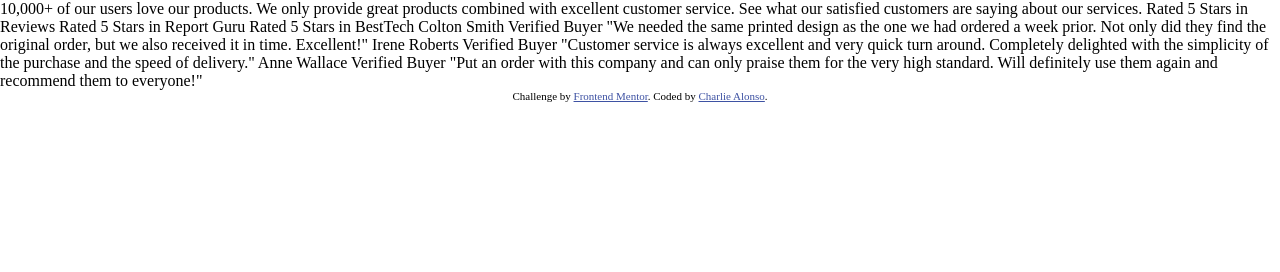
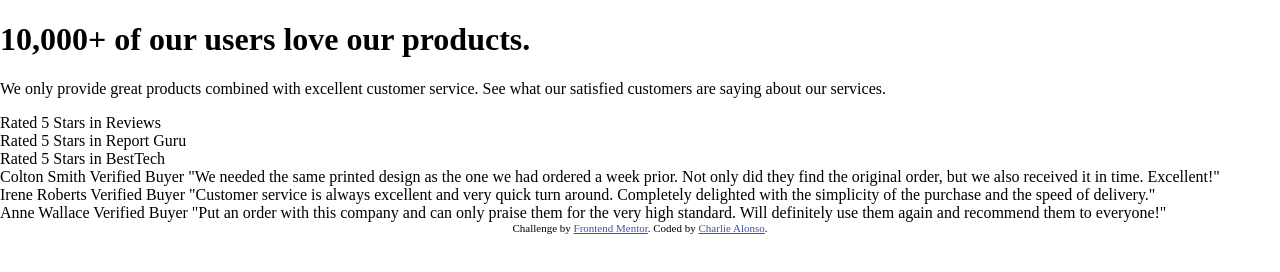
Before and after one commit to Charlie025x/Social-proof-section, a plain HTML site: page index.html in a window 1280 px wide. Drawn offline with Linux system fonts and the light colour scheme.

Commit message:
gave basic classes and structure to html data

```diff
--- a/index.html
+++ b/index.html
@@ -20,30 +20,41 @@
 
   <body>
 
-    10,000+ of our users love our products.
+    <div class="heading-card">
+      <h1>10,000+ of our users love our products.</h1>
+      <p>We only provide great products combined with excellent customer service.
+        See what our satisfied customers are saying about our services.</p>
+    </div>
 
-    We only provide great products combined with excellent customer service.
-    See what our satisfied customers are saying about our services.
+    <div class="star-rating-container">
+      <div class="star-rating-card">Rated 5 Stars in Reviews</div>
+      <div class="star-rating-card">Rated 5 Stars in Report Guru</div>
+      <div class="star-rating-card">Rated 5 Stars in BestTech</div>
+    </div>
 
-    Rated 5 Stars in Reviews
-    Rated 5 Stars in Report Guru
-    Rated 5 Stars in BestTech
-
+    <div class="review-container">
+      <div class="review-card">
         Colton Smith
         Verified Buyer
         "We needed the same printed design as the one we had ordered a week prior.
         Not only did they find the original order, but we also received it in time.
         Excellent!"
+      </div>
 
+      <div class="review-card">
         Irene Roberts
         Verified Buyer
         "Customer service is always excellent and very quick turn around. Completely
         delighted with the simplicity of the purchase and the speed of delivery."
+      </div>
 
+      <div class="review-card">
         Anne Wallace
         Verified Buyer
         "Put an order with this company and can only praise them for the very high
         standard. Will definitely use them again and recommend them to everyone!"
+      </div>
+    </div>
 
     <div class="attribution">
       Challenge by
```
Lines whose indentation alone changed are shown as unchanged.
